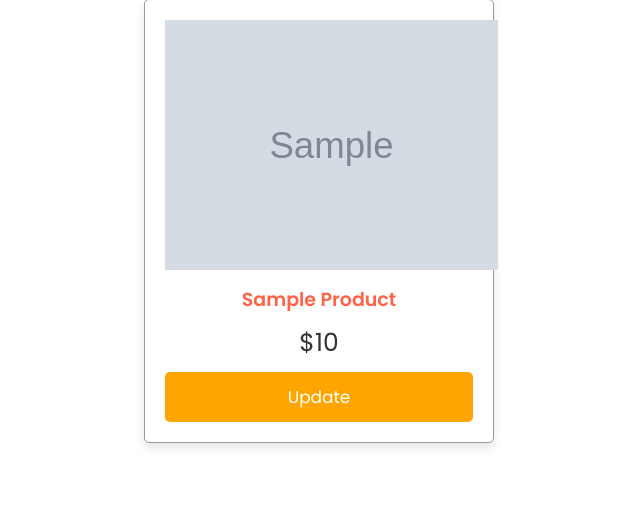
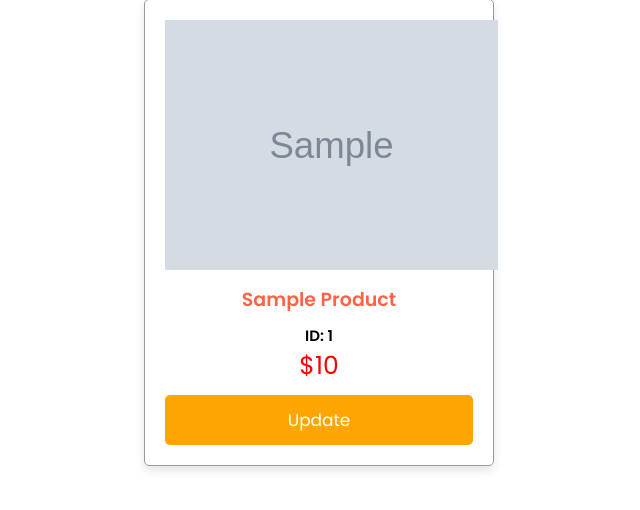
Before and after one commit to daomaixuandi/bc00058.github.com, a PHP site: page /admin/products_admin.php in a window 1280 px wide. Shown: the part 162-672 px from the top of the page, without its empty margins (321-961 px from the left). Run offline with PHP 8.4, Linux system fonts and the light colour scheme; tables that the repository leaves empty or names only in its code hold one stand-in row (values such as "Sample post"); grey boxes marked "Sample" are stand-in pictures.

Commit message:
Midify product_admin

```diff
--- a/admin/products_admin.php
+++ b/admin/products_admin.php
@@ -56,7 +56,8 @@ if(isset($message)){
          <div class="box">
             <img src="uploaded_img/<?php echo $fetch_product['image']; ?>" alt="">
             <h3><?php echo $fetch_product['name']; ?></h3>
-            <div class="price">$<?php echo $fetch_product['price']; ?></div>
+            <h2 style="text-align: center;">ID: <?php echo $fetch_product['id']; ?></h2>
+            <div class="price" style="color: red;">$<?php echo $fetch_product['price']; ?></div>
             <input type="hidden" name="product_name" value="<?php echo $fetch_product['name']; ?>">
             <input type="hidden" name="product_price" value="<?php echo $fetch_product['price']; ?>">
             <input type="hidden" name="product_image" value="<?php echo $fetch_product['image']; ?>">
```
Also changed, not shown: admin/uploaded_img/toy15.jpeg (added), admin/uploaded_img/wall1.jpg (deleted).
